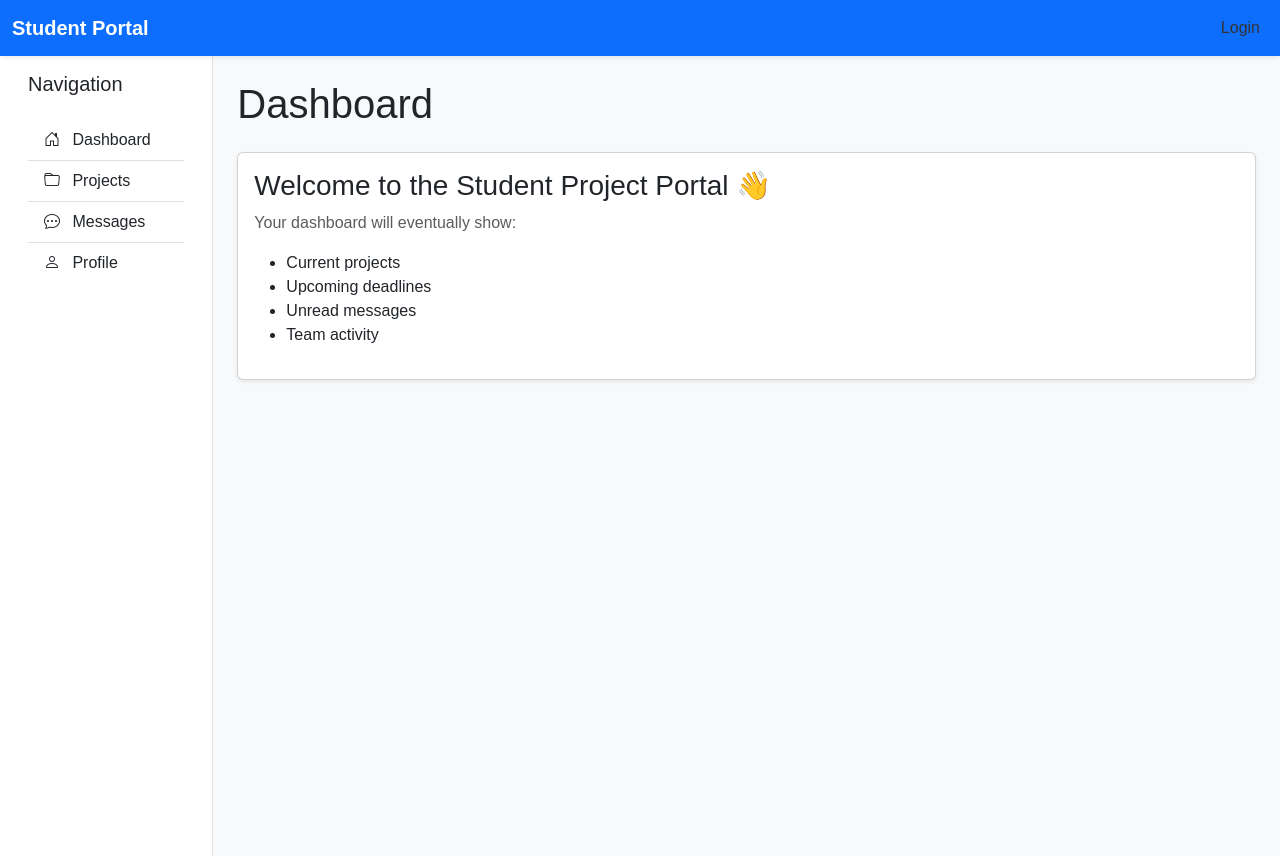
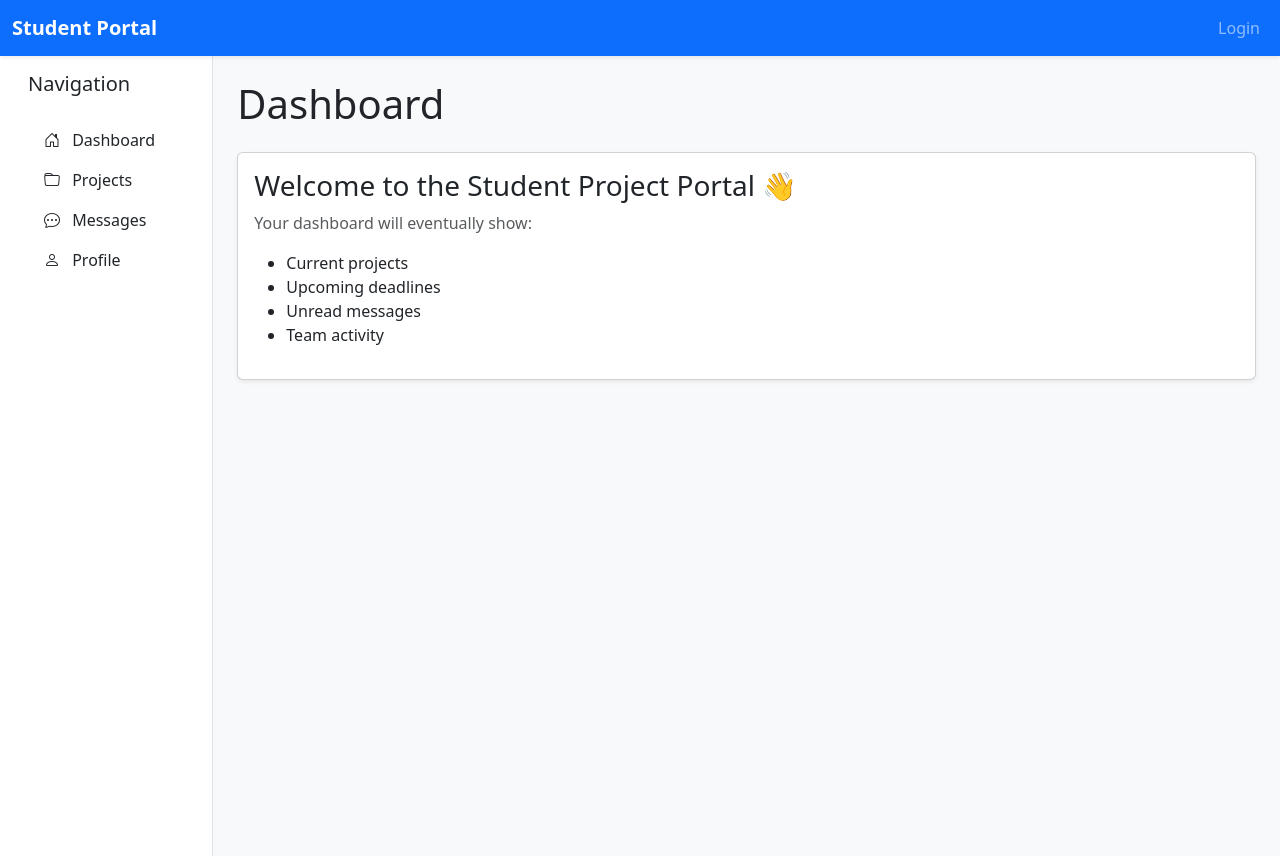
Before and after one commit to colin-182/student-portal, a Django app: page / in a window 1280 px wide. Run offline with Django 5.2, Linux system fonts and the light colour scheme.

Commit message:
updated style.css keeping styling minimal and lets bootstrap do most of the work:

```diff
--- a/static/css/style.css
+++ b/static/css/style.css
@@ -1,12 +1,15 @@
 body {
-    font-family: Arial, Arial, Helvetica, sans-serif;
+    min-height: 100vh;
 }
 
-.nav-link {
-    color: #333;
+.list-group-item {
+    border: none;
 }
 
-.nav-link:hover {
-    background: #f5f5f5;
-    border-radius: 6px;
+.list-group-item:hover {
+    background-color: #f8f9fa;
 }
+
+main {
+    min-height: 100vh;
+}
```
